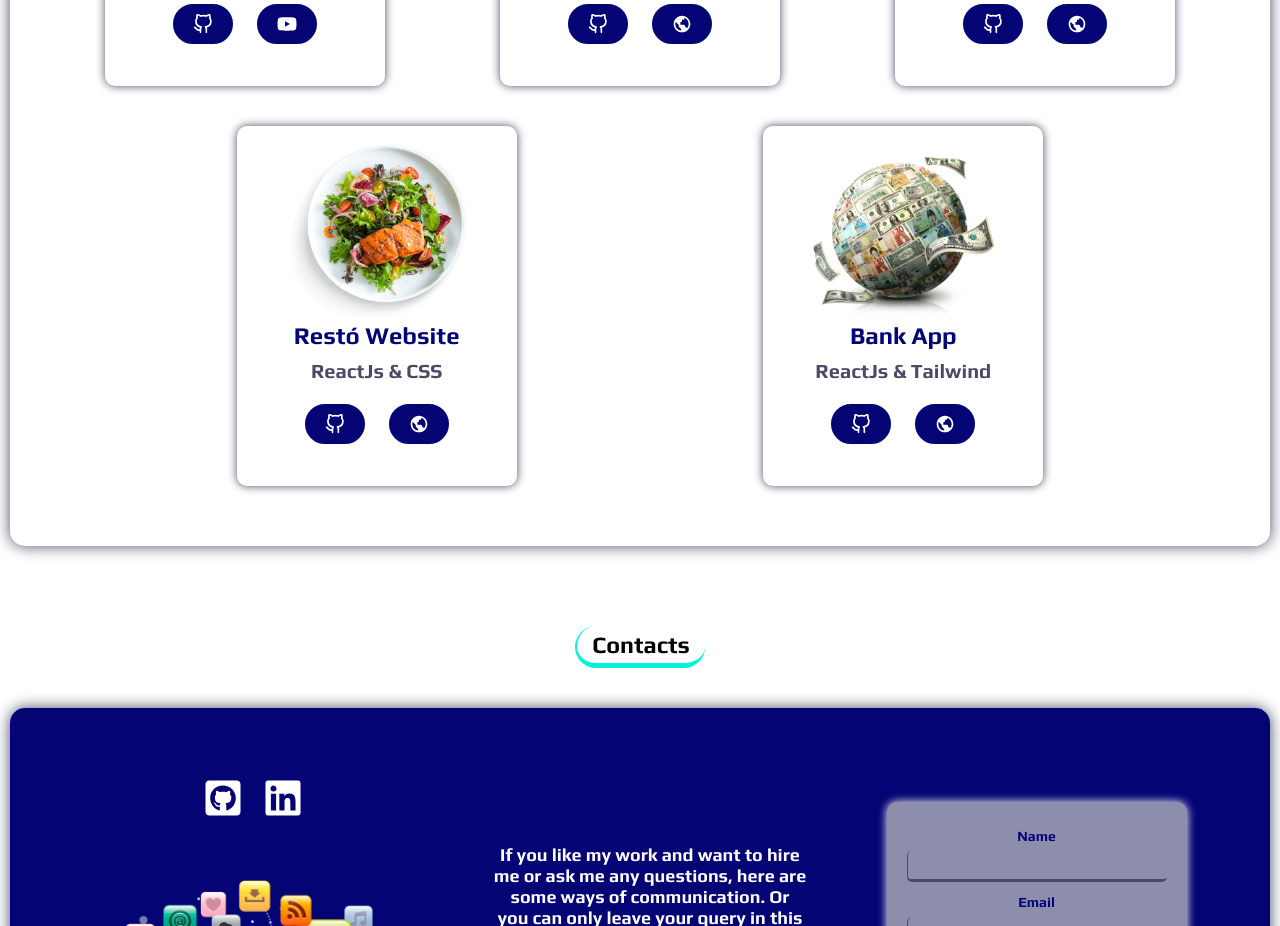
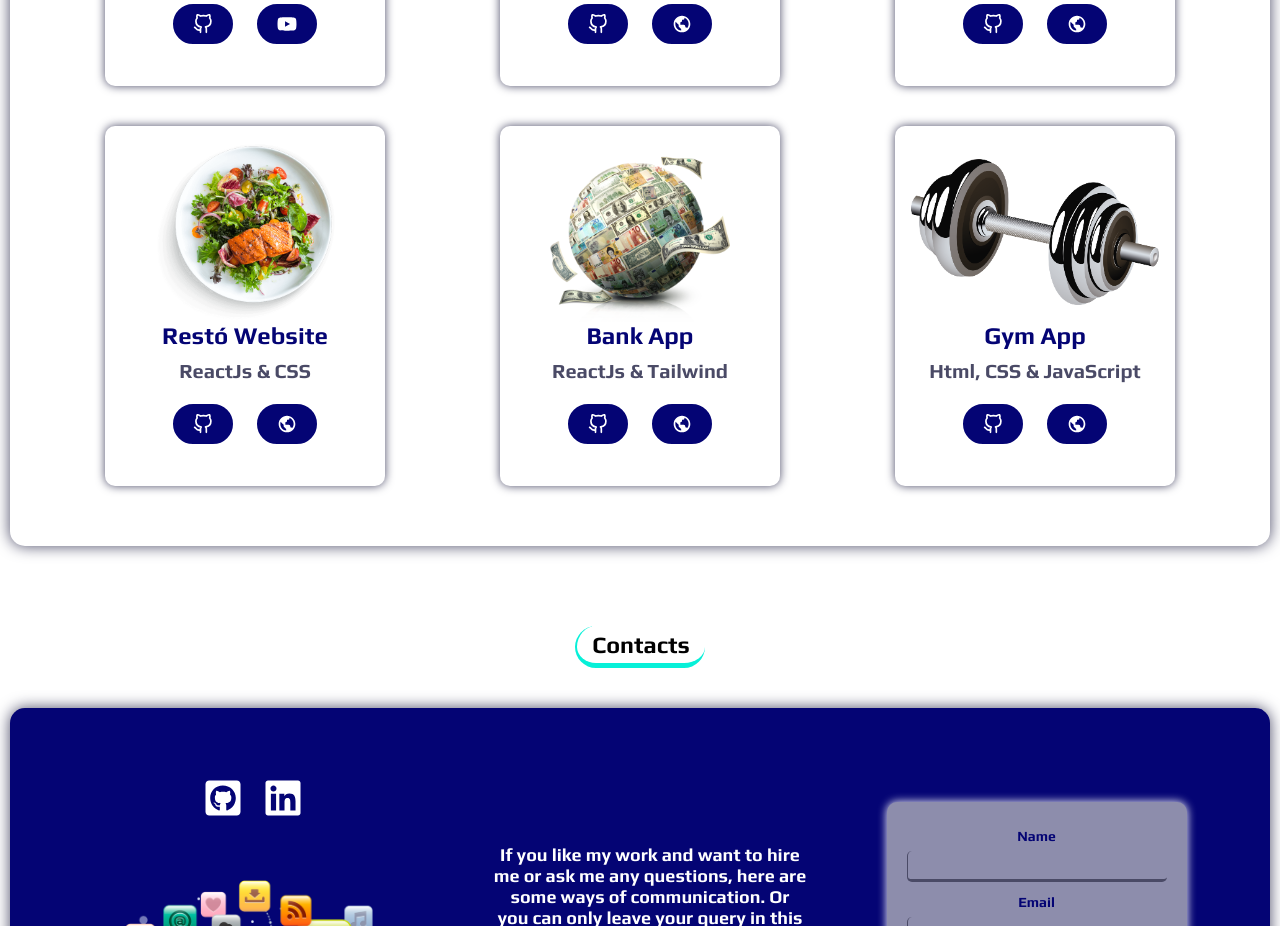
Before and after one commit to Enrique1311/Mi-Portfolio, a React (Create React App) app: page / in a window 1280 px wide. Shown: the part 2940-3866 px from the top of the page. Built offline with nearby package versions, Linux system fonts and the light colour scheme; a web font is replaced by a local one.

Commit message:
Another project was added

```diff
--- a/src/components/Projects/ProjectsCards.js
+++ b/src/components/Projects/ProjectsCards.js
@@ -8,6 +8,7 @@ import img6 from "../../assets/beer.png";
 import img7 from "../../assets/responsive.png";
 import img8 from "../../assets/food.png";
 import img9 from "../../assets/money.png";
+import img10 from "../../assets/gym.png";
 import MyButton from "../utilities/Button/MyButton";
 import { BiWorld } from "react-icons/bi";
 import { FaYoutube } from "react-icons/fa";
@@ -88,6 +89,15 @@ const ProjectsCards = () => {
 			buttonIcon: <BiWorld />,
 			url: "https://bank-app-clone.vercel.app",
 		},
+		{
+			id: "8",
+			title: "Gym App",
+			img: img10,
+			description: "Html, CSS & JavaScript",
+			gitHubLink: "https://github.com/Enrique1311/Gym-Website.git",
+			buttonIcon: <BiWorld />,
+			url: "https://gym-website-ebon.vercel.app",
+		},
 	];
 
 	return (
```
Also changed, not shown: src/assets/gym.png (added).
